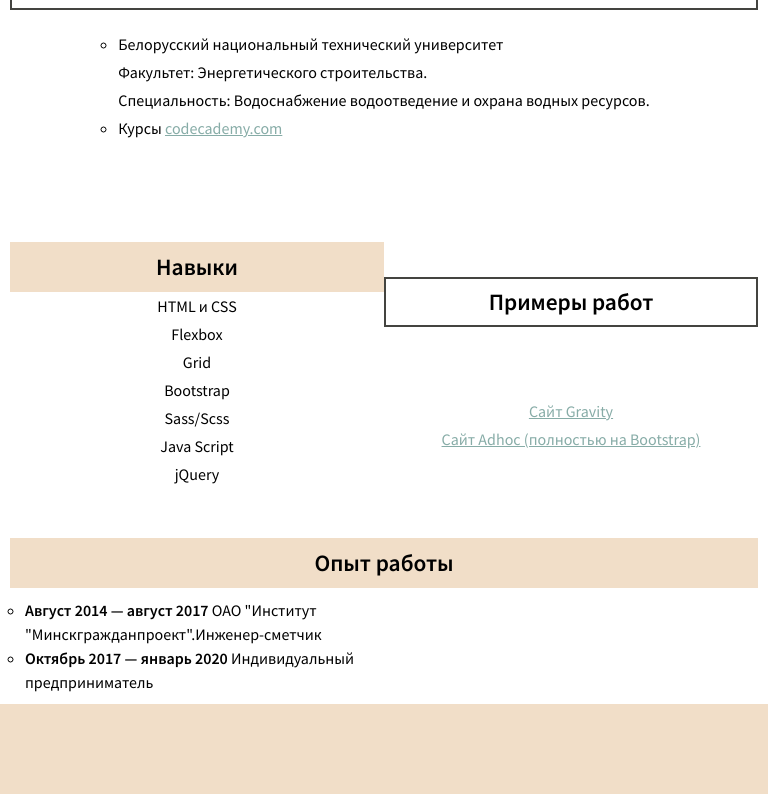
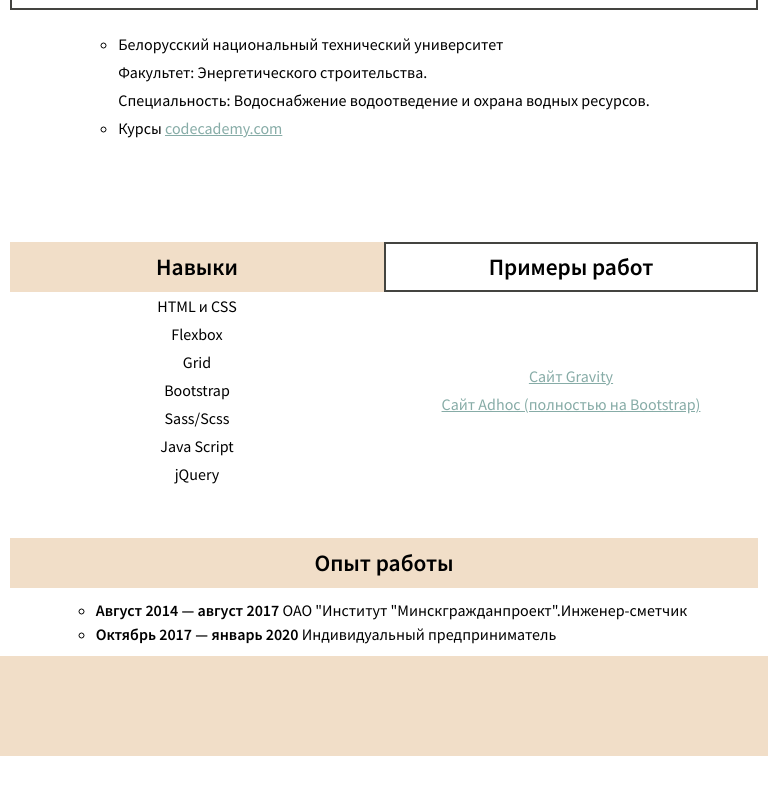
Before and after one commit to ust-alina/resume, a plain HTML site: page index.html in a window 768 px wide. Shown: the part 812-1606 px from the top of the page. After the commit the page ends 1568 px from the top, so only its background shows below. Drawn offline with Linux system fonts and the light colour scheme.

Commit message:
добавила meta для работы @media

```diff
--- a/css/style.css
+++ b/css/style.css
@@ -203,7 +203,7 @@ td {
 
 
 /* Portrait tablets and small desktops */
-@media screen and (min-width: 768px) and (max-width: 991px) {
+@media (min-width: 768px) and (max-width: 991px) {
     .about, .skills, .experience {
         justify-content: center;
         margin: 10px 0;
@@ -230,8 +230,9 @@ td {
         width: 100%;
     }
 
-    .skills__box, .skills__example, .experience {
+    .skills__box, .skills__example{
         width: 50%;
+        align-items: flex-start;
     }
 
     .mobile {
@@ -249,7 +250,7 @@ td {
 }
 
 /* Landscape phones and portrait tablets */
-@media screen and  (max-width: 767px) {
+@media (max-width: 767px) {
     .header__box {
         width: 400px;
     }
--- a/index.html
+++ b/index.html
@@ -2,6 +2,7 @@
 <html>
     <head>
         <title>Устинова Алина</title>
+        <meta name="viewport" content="width=device-width, initial-scale=1">
         <link rel="stylesheet" href="css/style.css" type="text/css" />
         <link href="https://fonts.googleapis.com/css2?family=Source+Sans+Pro:wght@300;400;600&display=swap" rel="stylesheet">
         <link rel="shortcut icon" href="img/favicon.png" type="image/png">
```
